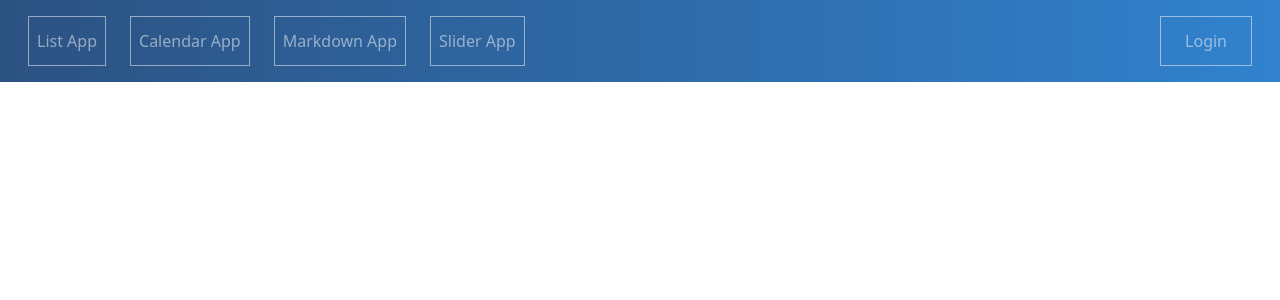
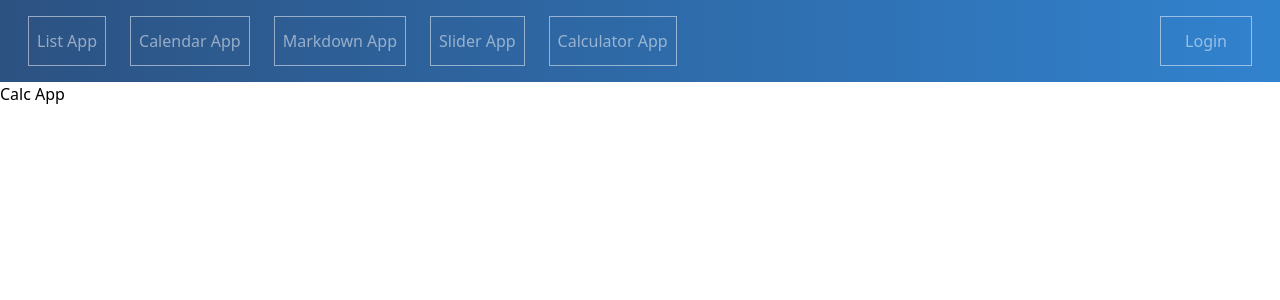
Before and after one commit to Arestmo/vue-3-multiapp, a Vue app: page /calculator-app in a window 1280 px wide. Shown: the top 300 px of the page. Built offline with nearby package versions, Linux system fonts and the light colour scheme; no server answers.

Commit message:
Add Calculator component and routes

```diff
--- /dev/null
+++ b/src/components/Calculator.vue
@@ -0,0 +1,13 @@
+<template>
+ Calc App
+</template>
+
+<script>
+export default {
+name: "Calculator"
+}
+</script>
+
+<style scoped>
+
+</style>
--- a/src/components/Header.vue
+++ b/src/components/Header.vue
@@ -38,6 +38,7 @@ export default {
         {title: 'Calendar App', to: '/calendar-app'},
         {title: 'Markdown App', to: '/markdown-app'},
         {title: 'Slider App', to: '/slider-app'},
+        {title: 'Calculator App', to: '/calculator-app'},
       ]
     }
   },
--- a/src/router.js
+++ b/src/router.js
@@ -3,12 +3,14 @@ import Home from "@/components/Home";
 import Calendar from "@/components/Calendar";
 import Markdown from "@/components/Markdown";
 import Slider from "@/components/Slider";
+import Calculator from "@/components/Calculator";
 const routes = [
   {path: '/', component: Home},
   {path: '/list-app', component: Home},
   {path: '/calendar-app', component: Calendar},
   {path: '/markdown-app', component: Markdown},
   {path: '/slider-app', component: Slider},
+  {path: '/calculator-app', component: Calculator},
 ]
 const router = createRouter({
   history: createWebHistory(),
```
